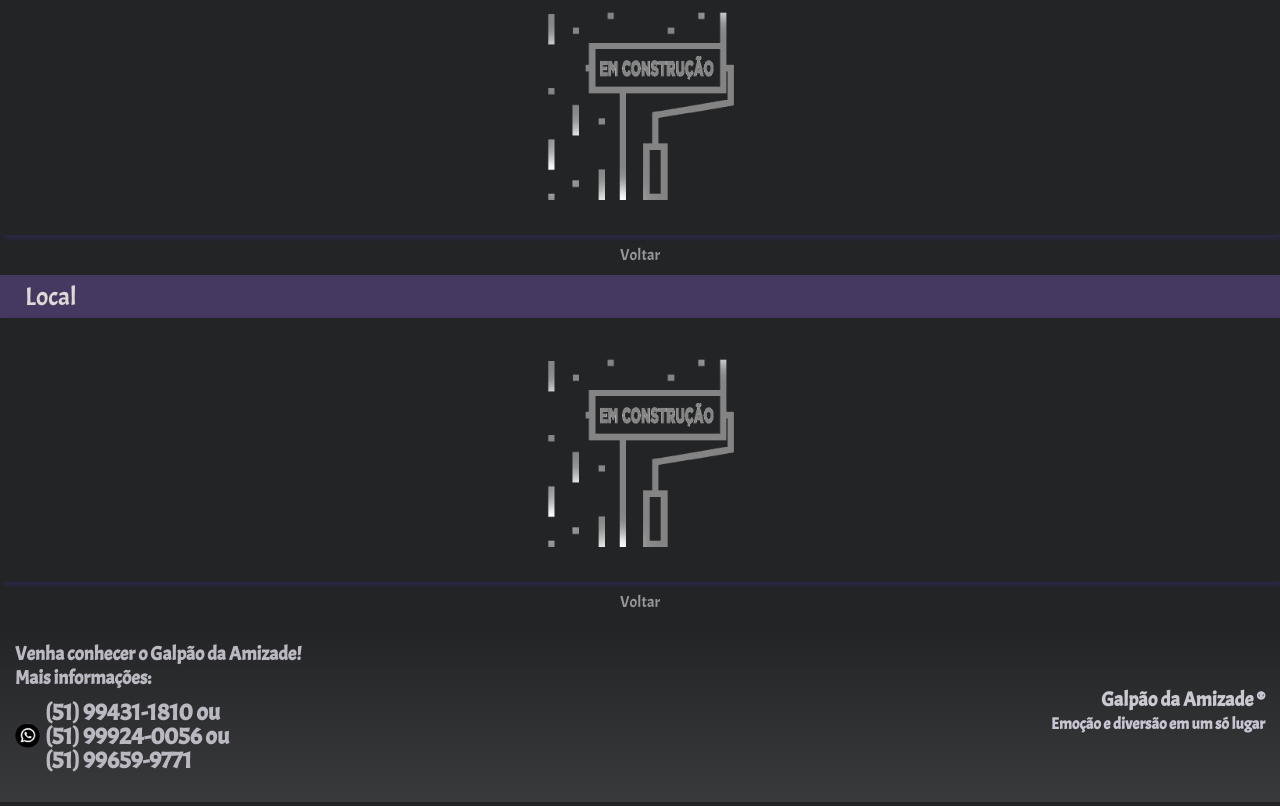
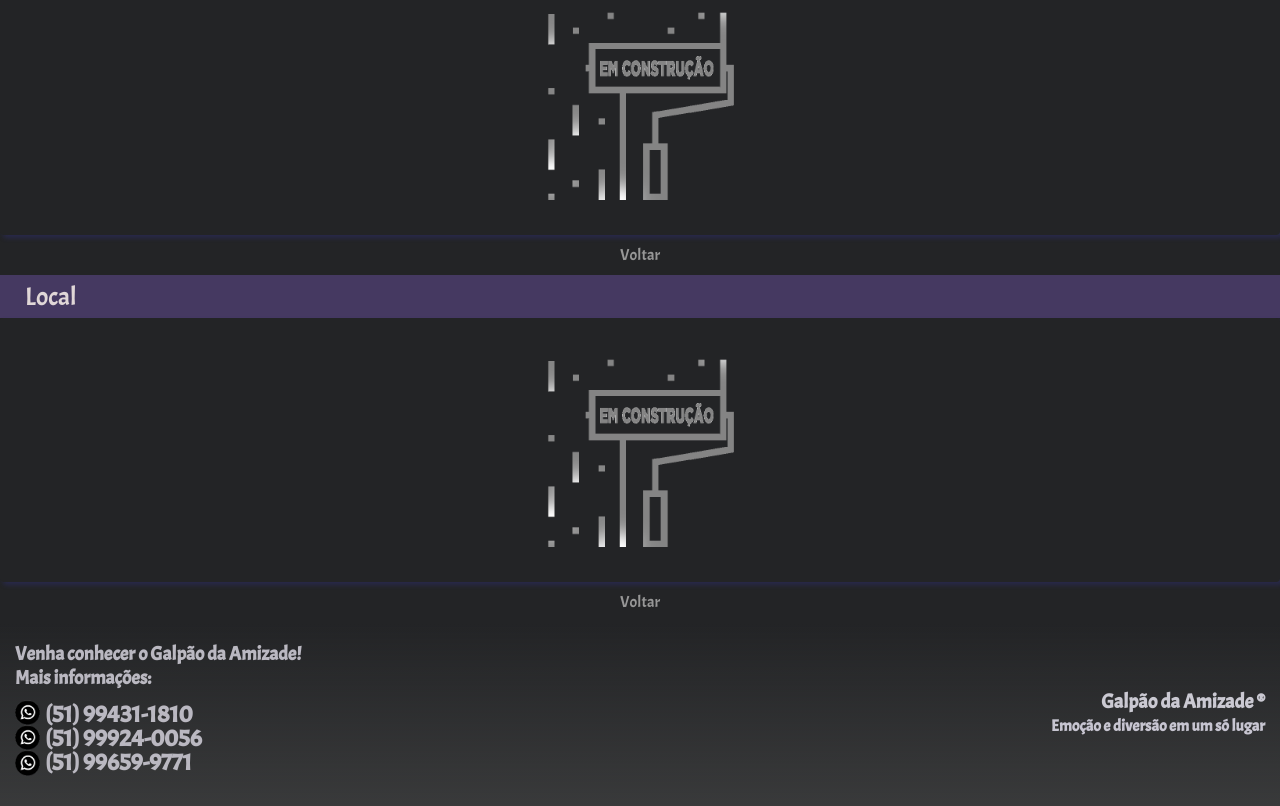
Before and after one commit to leandrocastro713/galpaodaamizade, a plain HTML site: page index.html in a window 1280 px wide. Shown: the part 1636-2442 px from the top of the page. Drawn offline with Linux system fonts and the light colour scheme.

Commit message:
links nos numeros para whats 2

```diff
--- a/index.html
+++ b/index.html
@@ -174,14 +174,18 @@
         <h2>Venha conhecer o Galpão da Amizade!</h2>
         <h2>Mais informações:</h2>
         <div class="whats-div">
-          <img id="whats-icon" src="./img/logo-whatsapp.png" alt="" />
+          <div class="whats-icons">
+            <img id="whats-icon" src="./img/logo-whatsapp.png" alt="" />
+            <img id="whats-icon" src="./img/logo-whatsapp.png" alt="" />
+            <img id="whats-icon" src="./img/logo-whatsapp.png" alt="" />
+          </div>
           <div class="whats-phones">
             <h2 id="whats-number">
               <a
                 href="https://wa.me//5551994311810?text=Gostaria%20de%20mais%20 informações%20 sobre%20 o%20 Salão%20 da%20 Amizade."
                 target="_blank"
                 rel="noopener noreferrer"
-                >(51) 99431-1810 ou
+                >(51) 99431-1810
               </a>
             </h2>
             <h2 id="whats-number">
@@ -189,7 +193,7 @@
                 href="https://wa.me//5551999240056?text=Gostaria%20de%20mais%20 informações%20 sobre%20 o%20 Salão%20 da%20 Amizade."
                 target="_blank"
                 rel="noopener noreferrer"
-                >(51) 99924-0056 ou
+                >(51) 99924-0056
               </a>
             </h2>
             <h2 id="whats-number">
--- a/rodape.css
+++ b/rodape.css
@@ -17,10 +17,12 @@
   display:flex;
   align-items: center;
   gap: 5px;
-  width:225px;
+  width:325px;
   padding: 10px 0;
 }
 .rodape #whats-icon{
+  position:relative;
+  display:flex;
   width:25px;
 }
 .rodape #whats-number{
@@ -32,6 +34,7 @@
   text-decoration: none;
   color:rgb(186, 184, 193)
 }
+
 #left{
   display:block;
   position:relative;
```
